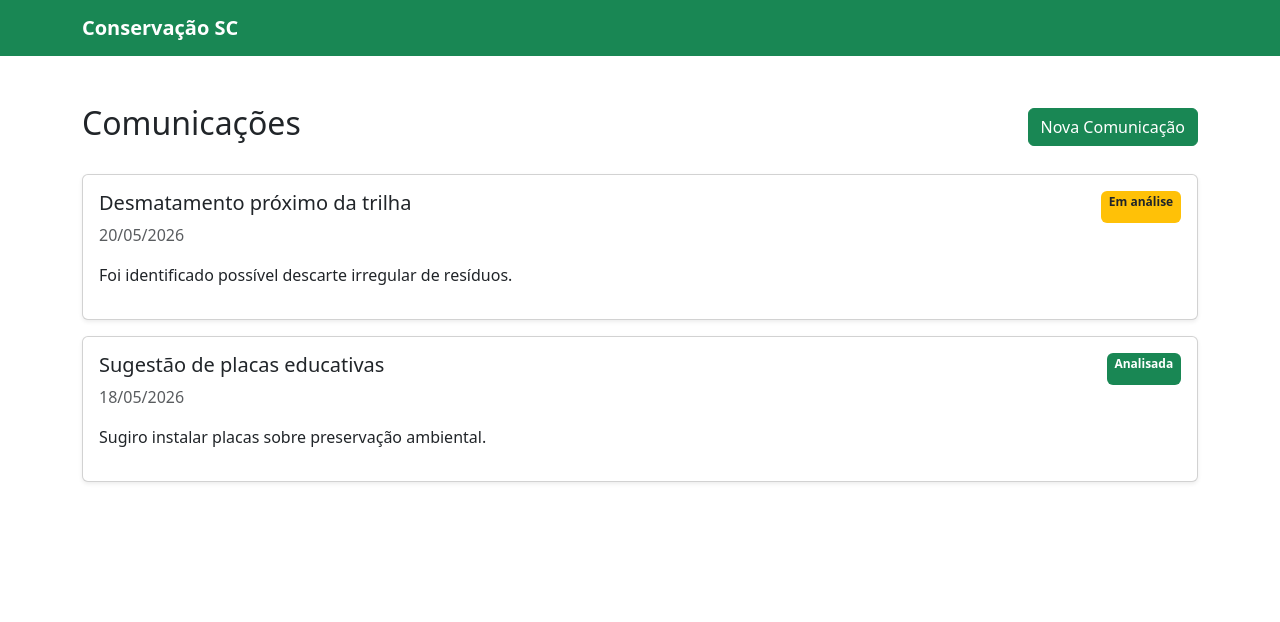
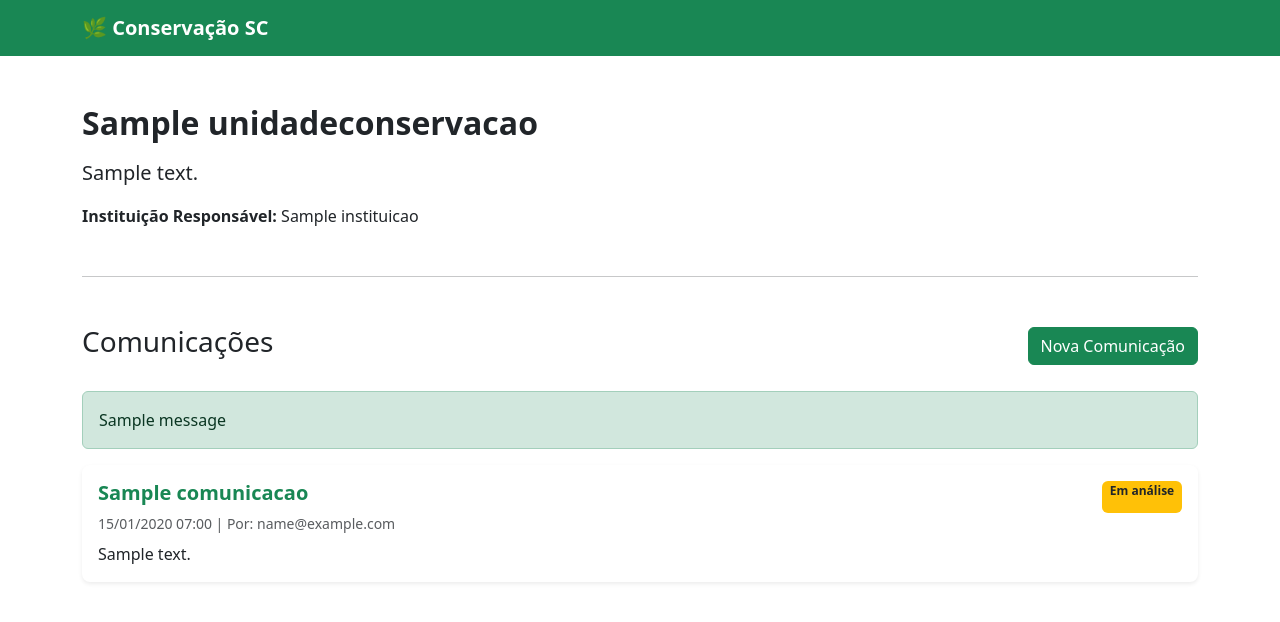
Before and after one commit to arthurliszkievich/ConservacaoSC_HowIV, a Django app: page /detalhes/1/ in a window 1280 px wide. Shown: the top 622 px of the page. Run offline with Django 5.2, Linux system fonts and the light colour scheme; tables that the repository leaves empty hold one stand-in row (values such as "Sample post"); one stand-in notice (Sample message) is shown.

Commit message:
Corrige views e templates públicos de comunicação e detalhes

```diff
--- a/unidades/models.py
+++ b/unidades/models.py
@@ -44,21 +44,21 @@ class UnidadeConservacao(models.Model):
 
 class Comunicacao(models.Model):
     STATUS_CHOICES = [
-        (1, 'Pendente'),
-        (2, 'Em Andamento'),
-        (3, 'Resolvido'),
+        (0, 'Em análise'),
+        (1, 'Analisada'),
     ]
 
     unidade = models.ForeignKey(UnidadeConservacao, on_delete=models.CASCADE, related_name='comunicacoes')
     titulo = models.CharField(max_length=200, verbose_name="Título")
     descricao = models.TextField(verbose_name="Descrição")
     email = models.CharField(max_length=150, verbose_name="Email")
-    status = models.SmallIntegerField(choices=STATUS_CHOICES, default=1, verbose_name="Status")
+    status = models.SmallIntegerField(choices=STATUS_CHOICES, default=0, verbose_name="Status")
     data_envio = models.DateTimeField(auto_now_add=True, verbose_name="Data de Envio")
 
     class Meta:
         verbose_name = "Comunicação"
         verbose_name_plural = "Comunicações"
+        ordering = ['-data_envio']
 
     def __str__(self):
         return f"{self.titulo} - {self.unidade.nome}"
--- a/unidades/templates/unidades/detalhes.html
+++ b/unidades/templates/unidades/detalhes.html
@@ -1,77 +1,57 @@
 <!DOCTYPE html>
 <html lang="pt-br">
-
 <head>
   <meta charset="UTF-8">
   <meta name="viewport" content="width=device-width, initial-scale=1.0">
-  <title>Comunicações</title>
-
+  <title>{{ unidade.nome }} – Conservação SC</title>
   <link href="https://cdn.jsdelivr.net/npm/bootstrap@5.3.3/dist/css/bootstrap.min.css" rel="stylesheet">
-  <link rel="stylesheet" href="css/style.css">
 </head>
-
 <body>
 
   <nav class="navbar navbar-expand-lg navbar-dark bg-success">
     <div class="container">
-      <a class="navbar-brand fw-bold" href="index.html">
-        Conservação SC
-      </a>
+      <a class="navbar-brand fw-bold" href="{% url 'index' %}">🌿 Conservação SC</a>
     </div>
   </nav>
 
   <section class="container my-5">
+    <h2 class="fw-bold mb-3">{{ unidade.nome }}</h2>
+    <p class="lead">{{ unidade.descricao }}</p>
+    <p><strong>Instituição Responsável:</strong> {{ unidade.instituicao.nome }}</p>
+
+    <hr class="my-5">
 
     <div class="d-flex justify-content-between align-items-center mb-4">
-      <h2>Comunicações</h2>
-
-      <a href="comunicacao.html" class="btn btn-success">
-        Nova Comunicação
-      </a>
+      <h3>Comunicações</h3>
+      <a href="{% url 'comunicacao' unidade.id %}" class="btn btn-success">Nova Comunicação</a>
     </div>
 
-    <div class="card shadow-sm mb-3">
+    {% if messages %}
+      {% for message in messages %}
+        <div class="alert alert-success">{{ message }}</div>
+      {% endfor %}
+    {% endif %}
+
+    {% for com in unidade.comunicacoes.all %}
+    <div class="card shadow-sm mb-3 border-0 rounded-3">
       <div class="card-body">
-
         <div class="d-flex justify-content-between">
-          <h5>Desmatamento próximo da trilha</h5>
-
-          <span class="badge bg-warning text-dark">
-            Em análise
+          <h5 class="fw-bold text-success">{{ com.titulo }}</h5>
+          <span class="badge {% if com.status == 0 %}bg-warning text-dark{% else %}bg-success{% endif %}">
+            {{ com.get_status_display }}
           </span>
         </div>
-
-        <p class="text-muted">20/05/2026</p>
-
-        <p>
-          Foi identificado possível descarte irregular de resíduos.
-        </p>
-
+        <p class="text-muted small mb-2">{{ com.data_envio|date:"d/m/Y H:i" }} | Por: {{ com.email }}</p>
+        <p class="mb-0">{{ com.descricao }}</p>
       </div>
     </div>
-
-    <div class="card shadow-sm mb-3">
-      <div class="card-body">
-
-        <div class="d-flex justify-content-between">
-          <h5>Sugestão de placas educativas</h5>
-
-          <span class="badge bg-success">
-            Analisada
-          </span>
-        </div>
-
-        <p class="text-muted">18/05/2026</p>
-
-        <p>
-          Sugiro instalar placas sobre preservação ambiental.
-        </p>
-
-      </div>
+    {% empty %}
+    <div class="text-center py-4">
+      <p class="text-muted">Nenhuma comunicação enviada para esta unidade ainda.</p>
     </div>
+    {% endfor %}
 
   </section>
 
 </body>
-
 </html>
--- a/unidades/views.py
+++ b/unidades/views.py
@@ -143,4 +143,17 @@ def detalhes(request, unidade_id):
 
 def comunicacao(request, unidade_id):
     unidade = get_object_or_404(UnidadeConservacao, id=unidade_id)
-    return render(request, 'unidades/comunicacao.html', {'unidade': unidade})
+
+    if request.method == 'POST':
+        form = ComunicacaoForm(request.POST)
+        if form.is_valid():
+            nova_comunicacao = form.save(commit=False)
+            nova_comunicacao.unidade = unidade
+            nova_comunicacao.status = 0 # 0 = "em análise"
+            nova_comunicacao.save()
+            messages.success(request, 'Comunicação enviada com sucesso!')
+            return redirect('detalhes', unidade_id=unidade.id)
+    else:
+        form = ComunicacaoForm()
+
+    return render(request, 'unidades/comunicacao.html', {'unidade': unidade, 'form': form})
```
Also changed, not shown: unidades/templates/unidades/comunicacao.html (+22 -38 lines), media/unidades/Parque-Estadual-do-Rio-Vermeho_12jun24-10-scaled-qpkcn58fulobks3vszc815zqv98x71_ZKcNYav.jpg (added), media/unidades/parqueestadualdoacarai2.jpg (added), unidades/migrations/0006_alter_comunicacao_options_alter_comunicacao_status.py (added).
